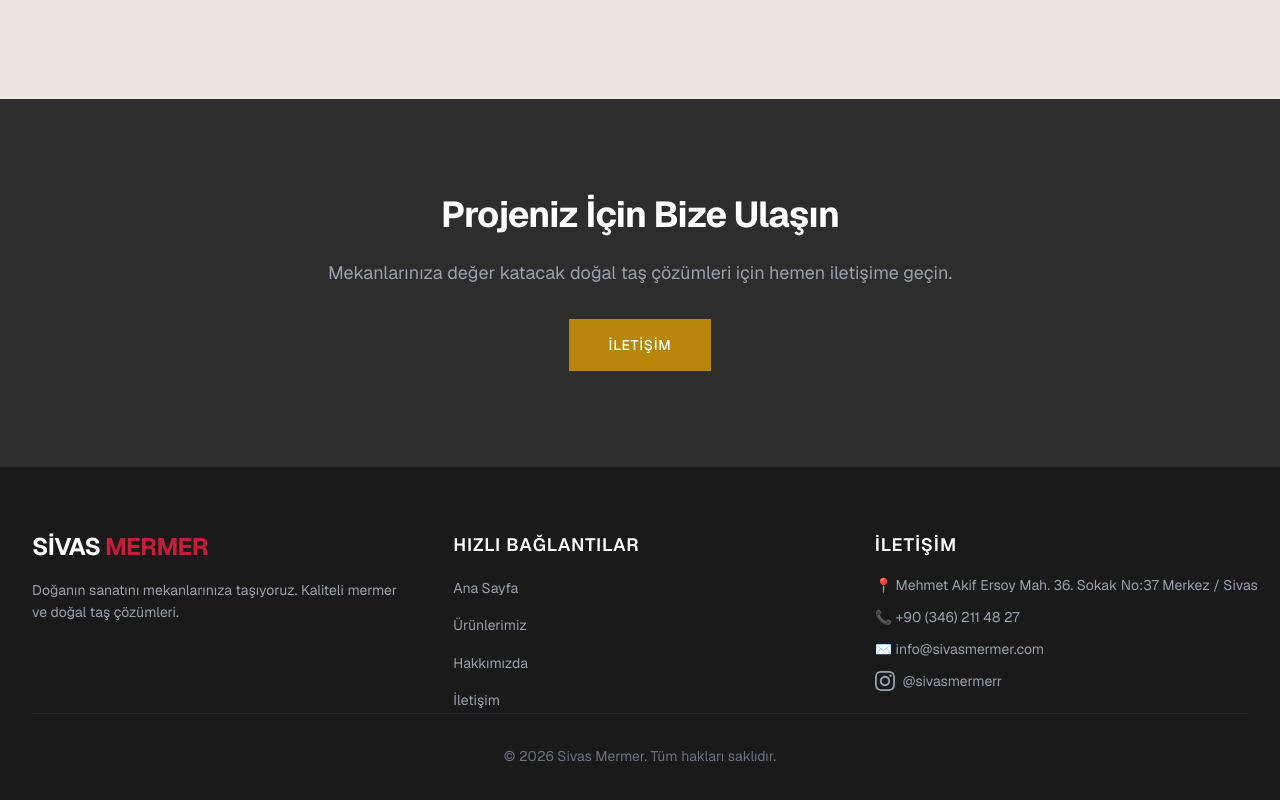
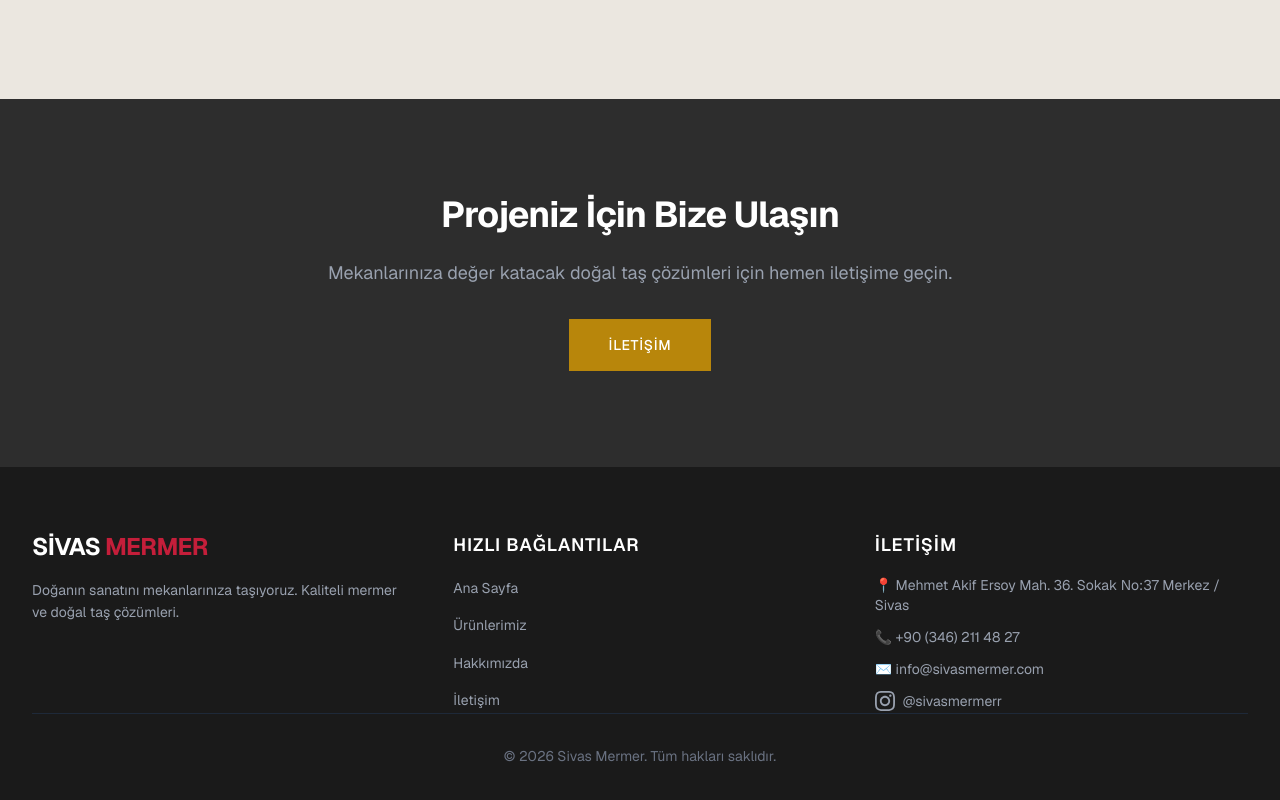
Before and after one commit to HilalKaraman/sivas-mermer, a Next.js app: page / in a window 1280 px wide. Shown: the part 3527-4327 px from the top of the page. Built offline with nearby package versions, Linux system fonts and the light colour scheme.

Commit message:
footer update

```diff
--- a/src/app/components/Footer.tsx
+++ b/src/app/components/Footer.tsx
@@ -42,7 +42,7 @@ export default function Footer() {
                     <div>
                         <h4 className="text-lg font-semibold mb-4 uppercase tracking-wider">İletişim</h4>
                         <ul className="space-y-3 text-gray-400 text-sm">
-                            <li className="whitespace-nowrap">📍 Mehmet Akif Ersoy Mah. 36. Sokak No:37 Merkez / Sivas</li>
+                            <li className="whitespace-normal">📍 Mehmet Akif Ersoy Mah. 36. Sokak No:37 Merkez / Sivas</li>
                             <li>📞 +90 (346) 211 48 27</li>
                             <li>✉️ info@sivasmermer.com</li>
                             <li>
```
